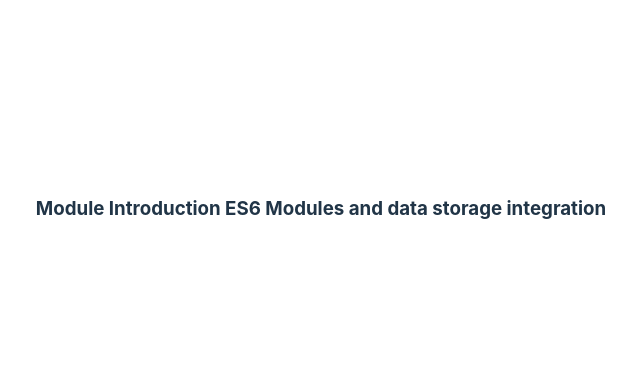
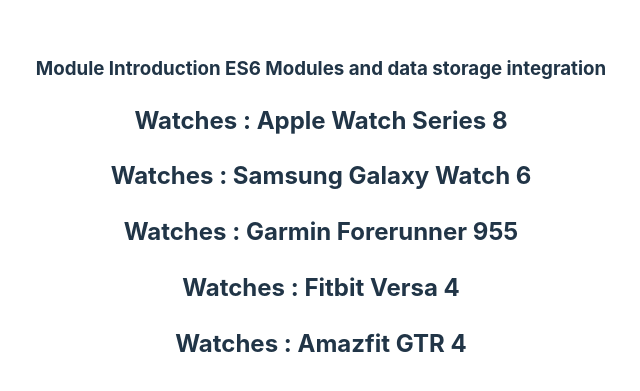
Before and after one commit to antnose/Programming-Hero-Module-41, a React (Vite) app: page / in a window 1280 px wide. Shown: the part 191-582 px from the top of the page, without its empty margins (319-959 px from the left). Built offline with nearby package versions, Linux system fonts and the light colour scheme.

Commit message:
complete 3rd video of module 41

```diff
--- /dev/null
+++ b/public/watches.json
@@ -0,0 +1,27 @@
+[
+  {
+    "id": 1,
+    "name": "Apple Watch Series 8",
+    "price": 399
+  },
+  {
+    "id": 2,
+    "name": "Samsung Galaxy Watch 6",
+    "price": 299
+  },
+  {
+    "id": 3,
+    "name": "Garmin Forerunner 955",
+    "price": 499
+  },
+  {
+    "id": 4,
+    "name": "Fitbit Versa 4",
+    "price": 229
+  },
+  {
+    "id": 5,
+    "name": "Amazfit GTR 4",
+    "price": 199
+  }
+]
--- a/src/App.jsx
+++ b/src/App.jsx
@@ -1,11 +1,52 @@
+import { useEffect, useState } from "react";
 import "./App.css";
 import Sunglass from "./Components/Sunglass/Sunglass";
+import Watch from "./Components/Watch/Watch";
 
 function App() {
+  const [watches, setWatches] = useState([]);
+
+  useEffect(() => {
+    fetch("watches.json")
+      .then((res) => res.json())
+      .then((data) => setWatches(data));
+  }, []);
+
+  // const watches = [
+  //   {
+  //     id: 1,
+  //     name: "Apple Watch Series 8",
+  //     price: 399,
+  //   },
+  //   {
+  //     id: 2,
+  //     name: "Samsung Galaxy Watch 6",
+  //     price: 299,
+  //   },
+  //   {
+  //     id: 3,
+  //     name: "Garmin Forerunner 955",
+  //     price: 499,
+  //   },
+  //   {
+  //     id: 4,
+  //     name: "Fitbit Versa 4",
+  //     price: 229,
+  //   },
+  //   {
+  //     id: 5,
+  //     name: "Amazfit GTR 4",
+  //     price: 199,
+  //   },
+  // ];
+
   return (
     <>
       <h3>Module Introduction ES6 Modules and data storage integration</h3>
       <Sunglass />
+      {watches.map((watch) => (
+        <Watch watch={watch} key={watch.id} />
+      ))}
     </>
   );
 }
--- a/src/Components/Watch/Watch.jsx
+++ b/src/Components/Watch/Watch.jsx
@@ -1,7 +1,11 @@
 import React from "react";
 
-const Watch = () => {
-  return <div></div>;
+const Watch = ({ watch }) => {
+  return (
+    <>
+      <h2>Watches : {watch.name} </h2>
+    </>
+  );
 };
 
 export default Watch;
```
